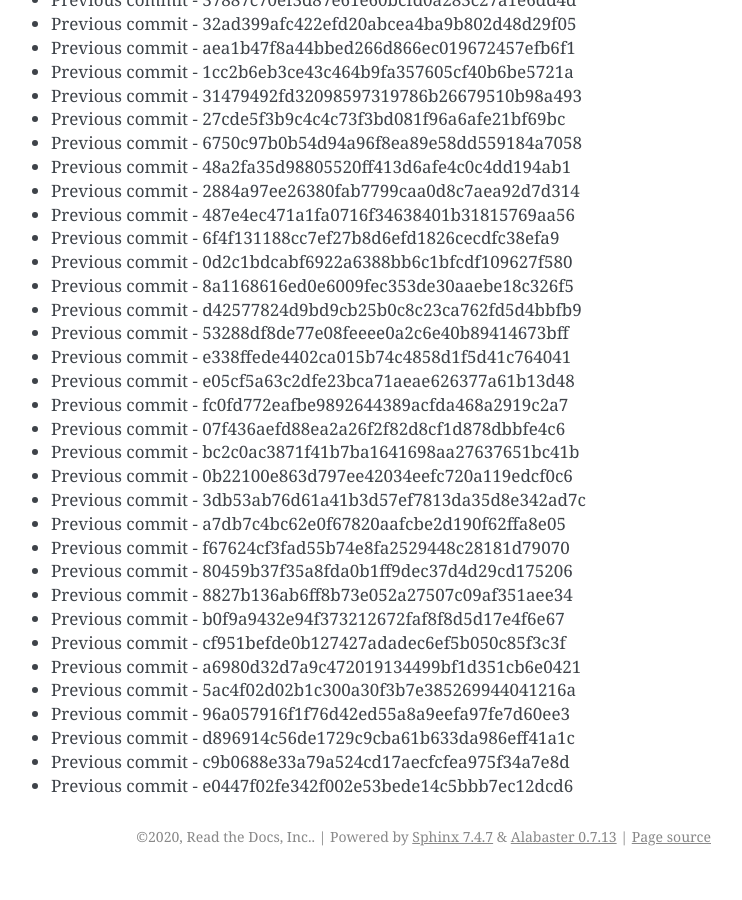
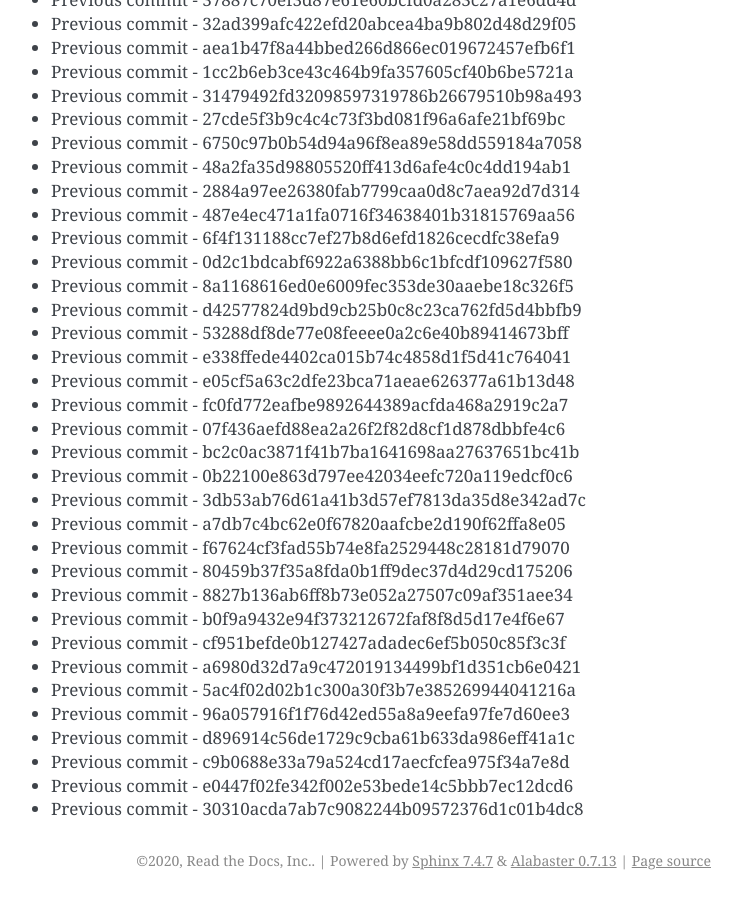
Before and after one commit to readthedocs/rtd-git-stresstest, a Sphinx documentation site: the page built from docs/updates.rst, in a window 1280 px wide and 900 px high, scrolled down 60076 px. Shown: the whole window, without its empty margins (399-1141 px from the left). Built offline with Sphinx 7.4.7, drawn with Linux system fonts in a browser that asks for light colours; before the commit the page ends 60952 px from its top, so only the background shows below that.

Commit message:
Generating commit from previous: 30310acda7ab7c9082244b09572376d1c01b4dc8

```diff
--- a/docs/updates.rst
+++ b/docs/updates.rst
@@ -2556,3 +2556,4 @@ It can be tested for any performance characteristics.
 * Previous commit - d896914c56de1729c9cba61b633da986eff41a1c
 * Previous commit - c9b0688e33a79a524cd17aecfcfea975f34a7e8d
 * Previous commit - e0447f02fe342f002e53bede14c5bbb7ec12dcd6
+* Previous commit - 30310acda7ab7c9082244b09572376d1c01b4dc8
```
